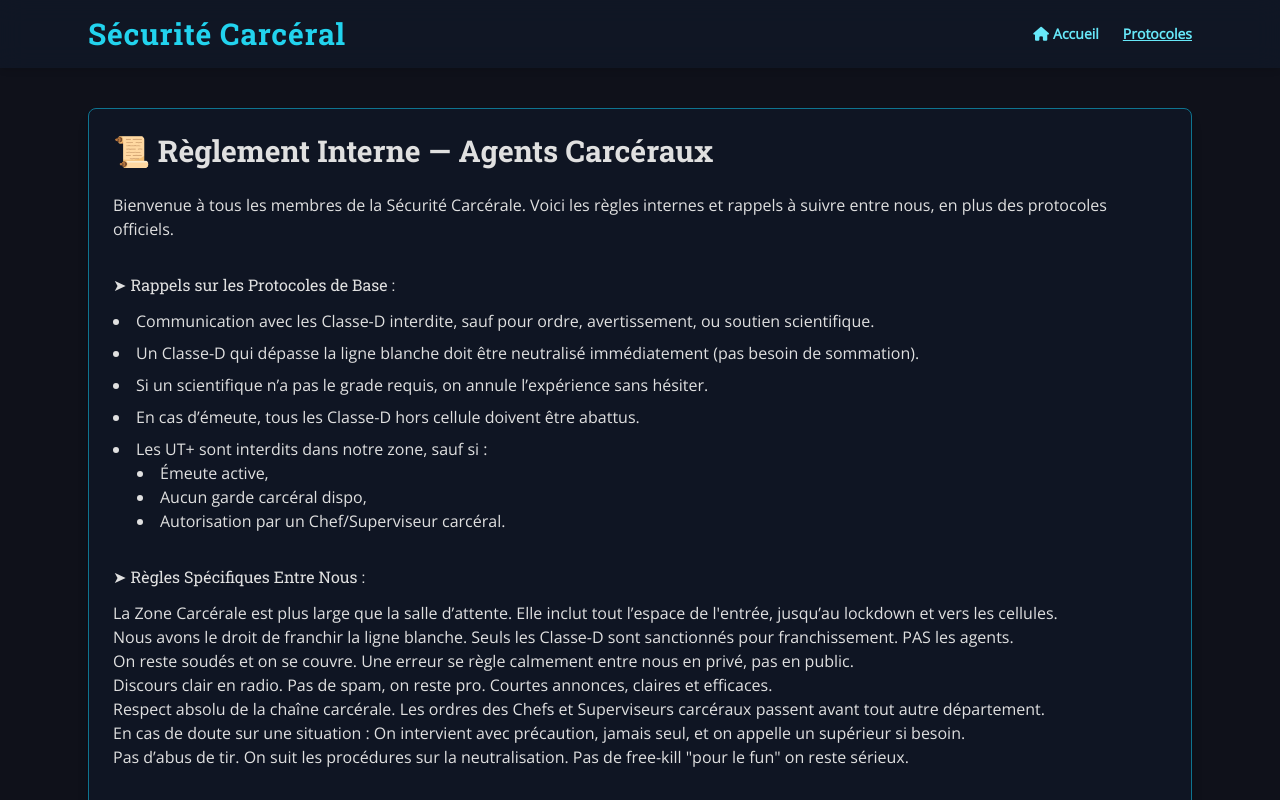
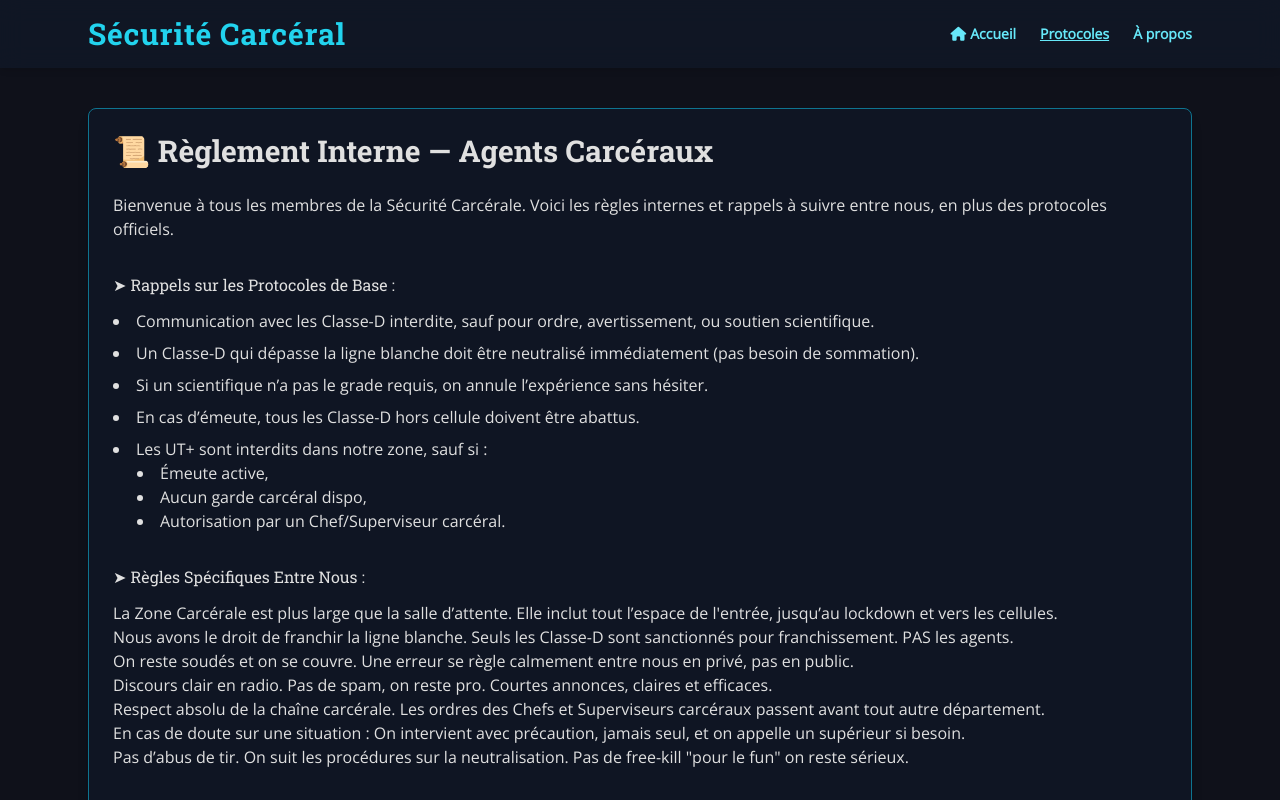
Before and after one commit to firmware404/firmware404.github.io, a plain HTML site: page protocoles.html in a window 1280 px wide. Shown: the top 800 px of the page. Drawn offline with nearby package versions, Linux system fonts and the light colour scheme.

Commit message:
Update protocoles.html

```diff
--- a/protocoles.html
+++ b/protocoles.html
@@ -46,6 +46,7 @@
         <ul class="flex space-x-6 text-cyan-300 font-semibold text-sm">
           <li><a href="index.html" class="hover:text-cyan-500 transition"><i class="fas fa-home mr-1"></i>Accueil</a></li>
           <li><a href="protocoles.html" class="hover:text-cyan-500 transition font-bold underline">Protocoles</a></li>
+          <li><a href="about.html" class="hover:text-cyan-500 transition">À propos</a></li>
         </ul>
       </nav>
     </div>
```
